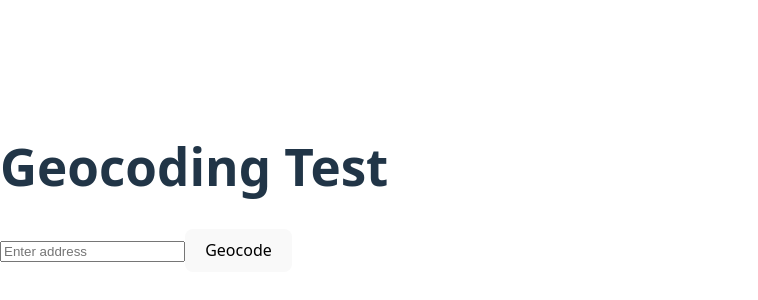
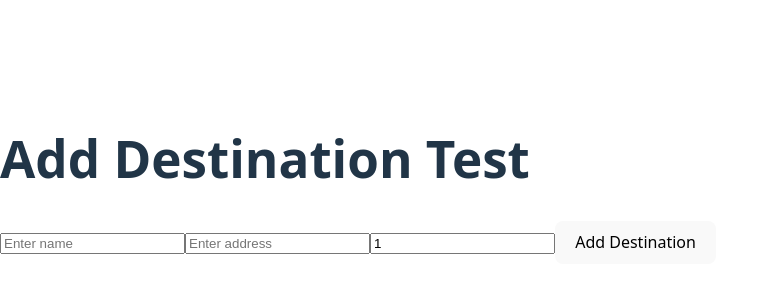
Before and after one commit to lprekon/travel-time-optimizer, a React (Vite) app: page / in a window 1280 px wide. Shown: the part 212-512 px from the top of the page, without its empty margins (0-758 px from the left). Built offline with nearby package versions, Linux system fonts and the light colour scheme.

Commit message:
adds and tests addDestination

```diff
--- a/package.json
+++ b/package.json
@@ -11,7 +11,8 @@
   },
   "dependencies": {
     "react": "^19.0.0",
-    "react-dom": "^19.0.0"
+    "react-dom": "^19.0.0",
+    "uuid": "^11.1.0"
   },
   "devDependencies": {
     "@eslint/js": "^9.21.0",
--- a/src/TravelTimeOptimizer.jsx
+++ b/src/TravelTimeOptimizer.jsx
@@ -1,4 +1,5 @@
 import React, { useState } from "react";
+import { v4 as uuidv4 } from "uuid";
 
 const API_BASE_URL = "https://api.mapbox.com";
 
@@ -56,33 +57,100 @@ const TravelTimeOptimizer = () => {
     }
   };
 
-  const handleGeocodeTest = async (e) => {
+  const addDestination = async (e) => {
     e.preventDefault();
-    console.log("Geocode test submitted");
+    if (!name || !address || !weight) {
+      setError("All fields are required");
+      return;
+    }
+    try {
+      var weightValue;
+      if (weight.includes("")) {
+        const splitWeight = weight.split("/");
+        weightValue = parseFloat(splitWeight[0]) / parseFloat(splitWeight[1]);
+      } else {
+        weightValue = parseFloat(weight);
+      }
+      if (isNaN(weightValue) || weightValue <= 0) {
+        setError("Weight must be a positive number");
+        return;
+      }
+      const coordinates = await geocodeAddress(address);
+      if (!coordinates) {
+        return;
+      }
+
+      const newDestination = {
+        id: uuidv4(),
+        name,
+        address,
+        weight: weightValue,
+        coordinates,
+      };
+
+      setDestinations([...destinations, newDestination]);
+
+      // Reset form fields
+      setName("");
+      setAddress("");
+      setWeight("1");
+      setError("");
+      setGeocodeResult(null);
+    } catch (error) {
+      console.error("Error adding destination: ", error);
+      setError("Error adding destination: " + error.message);
+      return;
+    }
+  };
+
+  const handleAddDestination = async (e) => {
+    e.preventDefault();
+    console.log("Address test submitted");
     setError("");
-    const result = await geocodeAddress(address);
-    if (result) {
-      setGeocodeResult(result);
-    } else {
-      setGeocodeResult(null);
-    }
+    addDestination(e);
   };
 
   return (
     <div>
-    <h1>Geocoding Test</h1>
-    <form onSubmit={handleGeocodeTest}>
-      <input type="text" id="address" value={address} onChange={(e) => setAddress(e.target.value)} placeholder="Enter address" />
-      <button type="submit">Geocode</button>
-    </form>
-    {error && <p style={{ color: "red" }}>{error}</p>}
-    {geocodeResult && (
-      <div>
-        <h2>Geocoding Result</h2>
-        <p>Latitude: {geocodeResult.lat}</p>
-        <p>Longitude: {geocodeResult.lng}</p>
-      </div>
-    )}
+      <h1>Add Destination Test</h1>
+      <form onSubmit={handleAddDestination}>
+        <input
+          type="text"
+          id="name"
+          value={name}
+          onChange={(e) => setName(e.target.value)}
+          placeholder="Enter name"
+        />
+        <input
+          type="text"
+          id="address"
+          value={address}
+          onChange={(e) => setAddress(e.target.value)}
+          placeholder="Enter address"
+        />
+        <input
+          type="text"
+          id="weight"
+          value={weight}
+          onChange={(e) => setWeight(e.target.value)}
+          placeholder="Enter weight"
+        />
+        <button type="submit">Add Destination</button>
+      </form>
+      {error && <p style={{ color: "red" }}>{error}</p>}
+      <ul>
+        {destinations.map((destination) => (
+          <li key={destination.id}>
+            <h3>{destination.name}</h3>
+            <p>{destination.address}</p>
+            <p>Weight: {destination.weight}</p>
+            <p>
+              Coordinates: {destination.coordinates.lat},{" "}
+              {destination.coordinates.lng}
+            </p>
+          </li>
+        ))}
+      </ul>
     </div>
   );
 };
```
Also changed, not shown: 1 other file (tests, documents, lock files or other folders).
